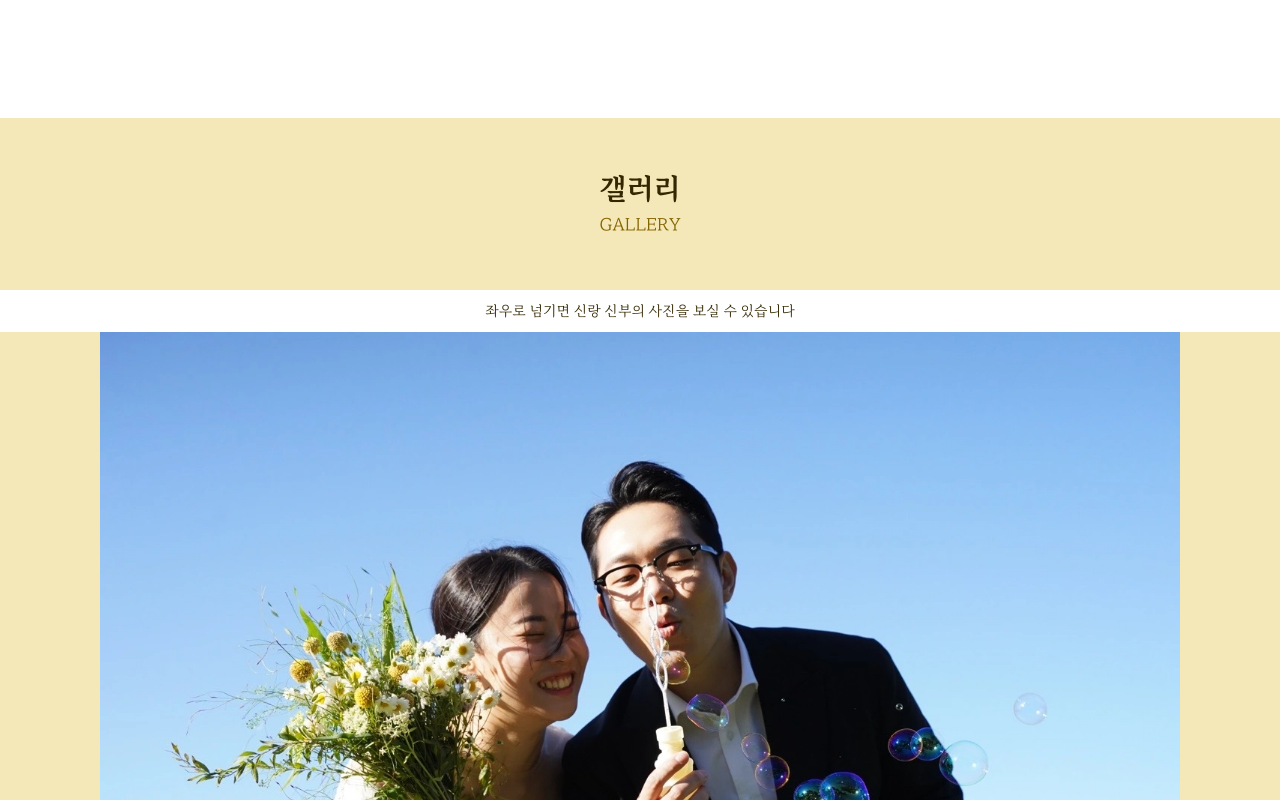
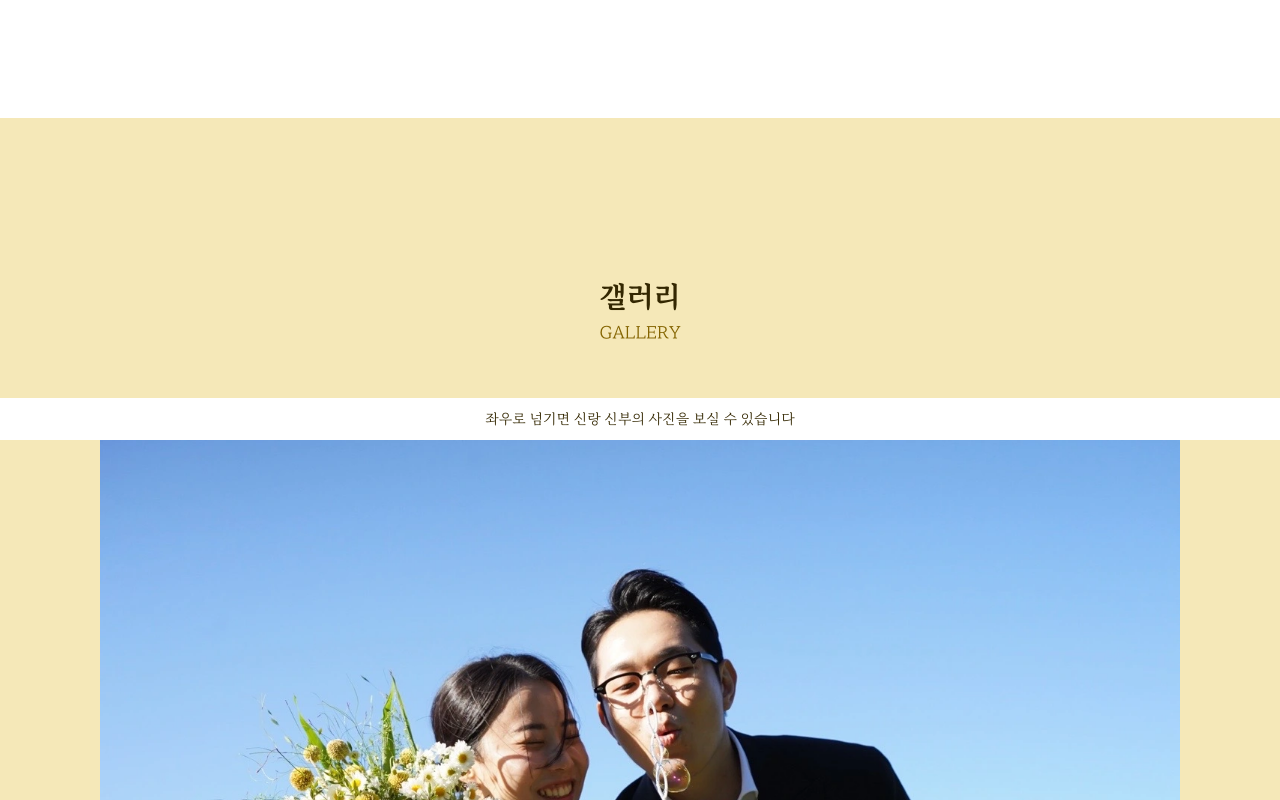
Before and after one commit to bumsgoh/Wedding_Card, a Gatsby site: page / in a window 1280 px wide. Shown: the part 3160-3960 px from the top of the page. Built offline with nearby package versions, Linux system fonts and the light colour scheme; Gatsby itself is replaced by a stand-in of ours; a web font is replaced by a local one.

Commit message:
UPDATE: 레이아웃 수정

```diff
--- a/src/components/gallery.jsx
+++ b/src/components/gallery.jsx
@@ -12,7 +12,7 @@ import GalleryPhoto6 from "../assets/gallery_6.webp";
 import GalleryPhoto7 from "../assets/gallery_7.webp";
 
 const Wrapper = styled.div`
-  padding-top: 42px;
+  padding-top: 150px;
   margin-bottom: 150px;
   width: 100%;
 `;
@@ -94,6 +94,7 @@ const Gallery = () => {
         <InfoText>좌우로 넘기면 신랑 신부의 사진을 보실 수 있습니다</InfoText>
 
       <ImageGallery
+        height="100%"
         showThumbnails={false}
         showBullets={true}
         showPlayButton={false}
```
